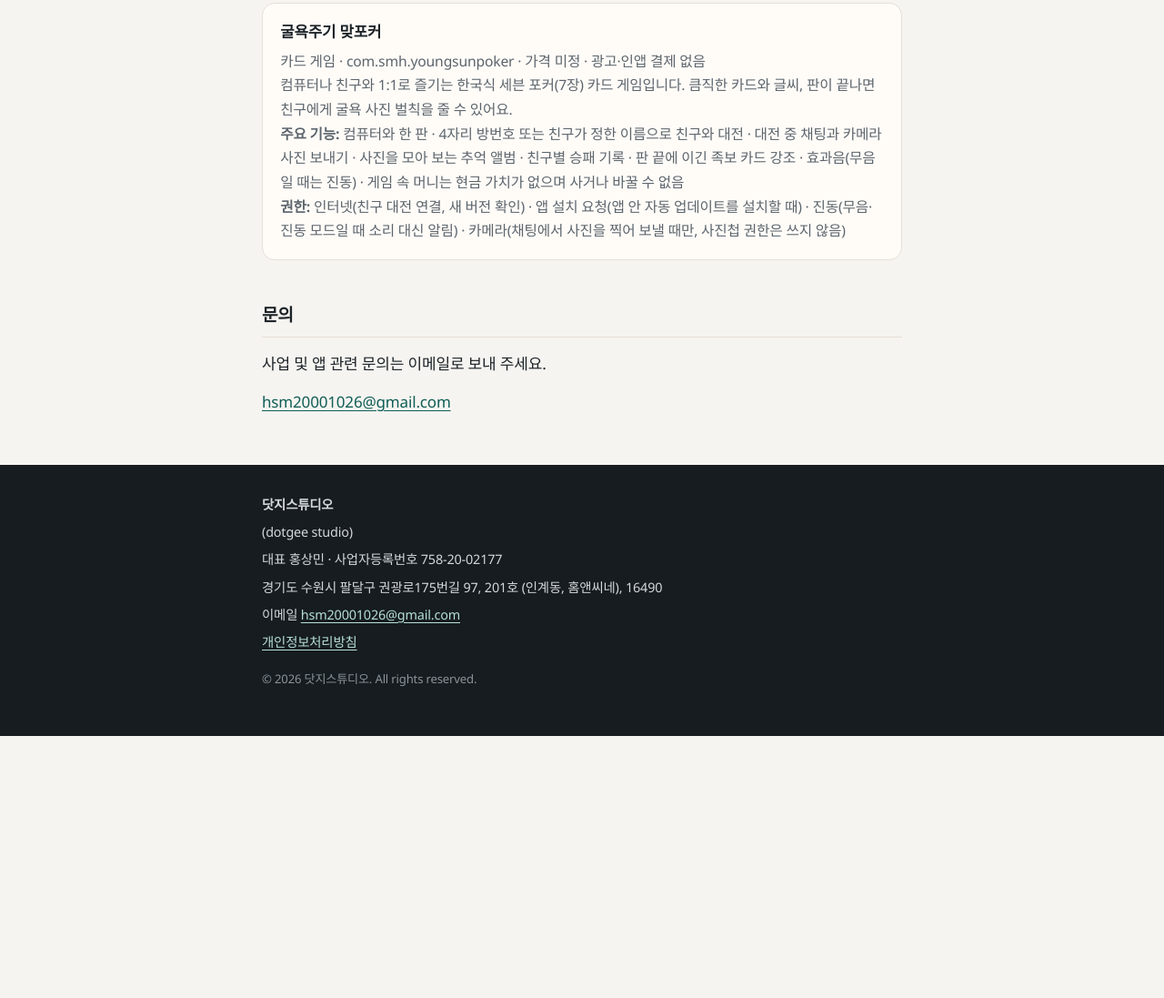
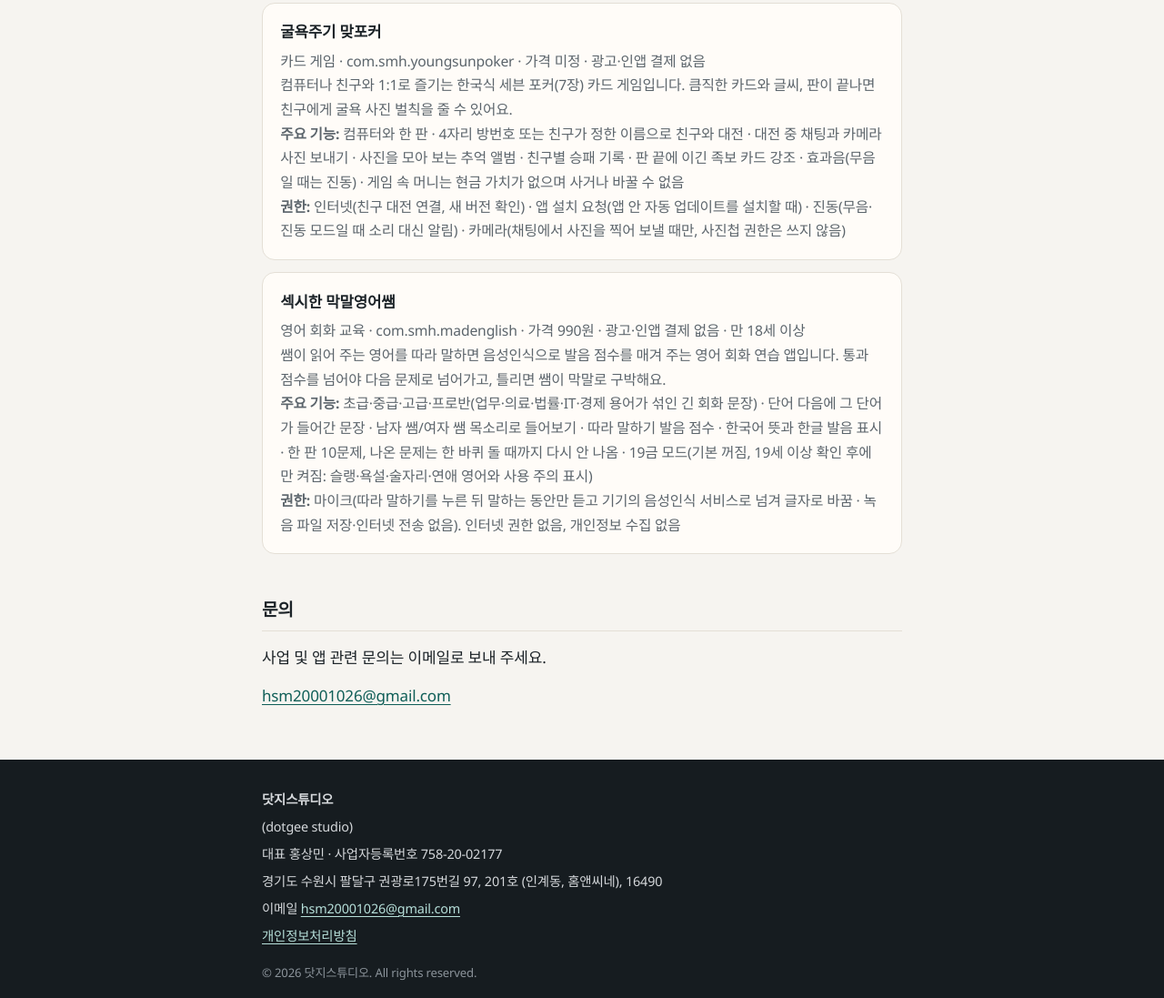
Before and after one commit to sejongfnc-code/dotgee, a plain HTML site: page index.html in a window 1280 px wide. Shown: the part 1606-2703 px from the top of the page at 91% size. Before the commit the page ends 2415 px from the top, so only its background shows below. Drawn offline with Linux system fonts and the light colour scheme.

Commit message:
앱: 섹시한 막말영어쌤 추가

```diff
--- a/index.html
+++ b/index.html
@@ -101,6 +101,13 @@
             <p><strong>주요 기능:</strong> 컴퓨터와 한 판 · 4자리 방번호 또는 친구가 정한 이름으로 친구와 대전 · 대전 중 채팅과 카메라 사진 보내기 · 사진을 모아 보는 추억 앨범 · 친구별 승패 기록 · 판 끝에 이긴 족보 카드 강조 · 효과음(무음일 때는 진동) · 게임 속 머니는 현금 가치가 없으며 사거나 바꿀 수 없음</p>
             <p><strong>권한:</strong> 인터넷(친구 대전 연결, 새 버전 확인) · 앱 설치 요청(앱 안 자동 업데이트를 설치할 때) · 진동(무음·진동 모드일 때 소리 대신 알림) · 카메라(채팅에서 사진을 찍어 보낼 때만, 사진첩 권한은 쓰지 않음)</p>
           </li>
+          <li id="madenglish">
+            <h3>섹시한 막말영어쌤</h3>
+            <p class="app-meta">영어 회화 교육 · com.smh.madenglish · 가격 990원 · 광고·인앱 결제 없음 · 만 18세 이상</p>
+            <p>쌤이 읽어 주는 영어를 따라 말하면 음성인식으로 발음 점수를 매겨 주는 영어 회화 연습 앱입니다. 통과 점수를 넘어야 다음 문제로 넘어가고, 틀리면 쌤이 막말로 구박해요.</p>
+            <p><strong>주요 기능:</strong> 초급·중급·고급·프로반(업무·의료·법률·IT·경제 용어가 섞인 긴 회화 문장) · 단어 다음에 그 단어가 들어간 문장 · 남자 쌤/여자 쌤 목소리로 들어보기 · 따라 말하기 발음 점수 · 한국어 뜻과 한글 발음 표시 · 한 판 10문제, 나온 문제는 한 바퀴 돌 때까지 다시 안 나옴 · 19금 모드(기본 꺼짐, 19세 이상 확인 후에만 켜짐: 슬랭·욕설·술자리·연애 영어와 사용 주의 표시)</p>
+            <p><strong>권한:</strong> 마이크(따라 말하기를 누른 뒤 말하는 동안만 듣고 기기의 음성인식 서비스로 넘겨 글자로 바꿈 · 녹음 파일 저장·인터넷 전송 없음). 인터넷 권한 없음, 개인정보 수집 없음</p>
+          </li>
         </ul>
       </div>
     </section>
```
